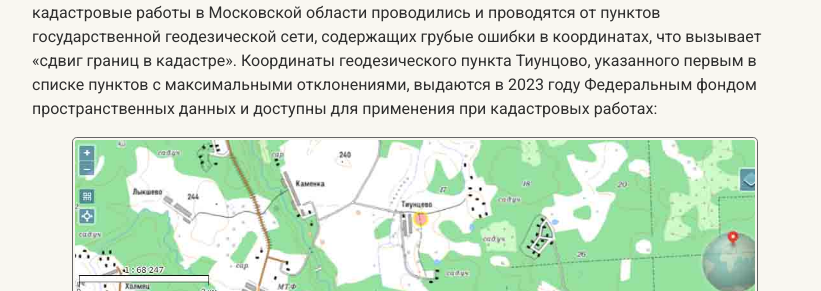
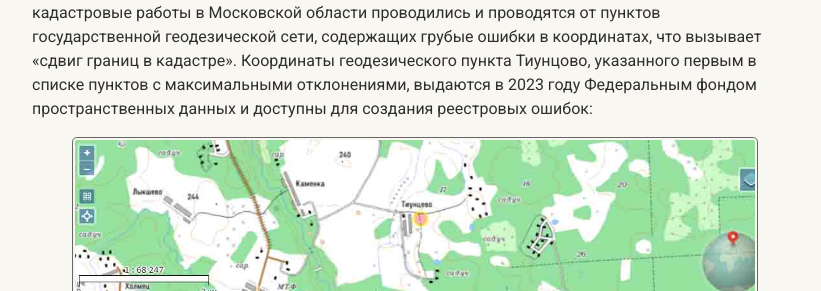
Before and after one commit to SergSi/land-use-art, a Jekyll site: the page built from _articles/2023-12-10-delta-GGS.md, in a window 1280 px wide and 900 px high, scrolled down 3027 px. Shown: the part 305-596 px from the top of the window, without its empty margins (228-1049 px from the left). Built offline with Jekyll 4.4.1, drawn with Linux system fonts in a browser that asks for light colours; some web fonts are replaced; some of the changed text lies outside the part shown.

Commit message:
Update 2023-12-10-delta-GGS.md

```diff
--- a/_articles/2023-12-10-delta-GGS.md
+++ b/_articles/2023-12-10-delta-GGS.md
@@ -38,7 +38,7 @@ file-1="article/Каменные столбы.jpg" caption-1="Каменные
 {% include image.html
 file-1="article/table-mistake.jpg" %}
 
-Как видно из приведенных результатов инструментальных наблюдений, ошибка в положении геодезических пунктов доходит до 2.5 метров. Несмотря на предупреждение специалистов, кадастровые работы в Московской области проводились и проводятся от пунктов государственной геодезической сети, содержащих грубые ошибки в координатах, что вызывает «сдвиг границ в кадастре». Координаты геодезического пункта Тиунцово, указанного первым в списке пунктов с максимальными отклонениями, выдаются в 2023 году Федеральным фондом пространственных данных и доступны для применения при кадастровых работах:
+Как видно из приведенных результатов инструментальных наблюдений, ошибка в положении геодезических пунктов доходит до 2.5 метров. Несмотря на предупреждение специалистов, кадастровые работы в Московской области проводились и проводятся от пунктов государственной геодезической сети, содержащих грубые ошибки в координатах, что вызывает «сдвиг границ в кадастре». Координаты геодезического пункта Тиунцово, указанного первым в списке пунктов с максимальными отклонениями, выдаются в 2023 году Федеральным фондом пространственных данных и доступны для создания реестровых ошибок:
 
 {% include image.html
 file-1="article/Тиунцово.jpg" %}
```
